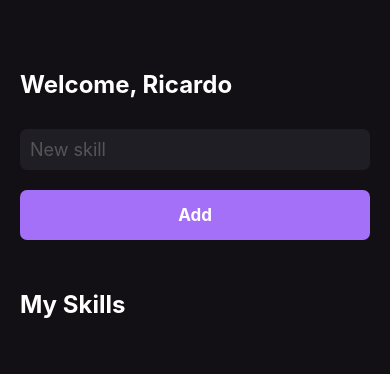
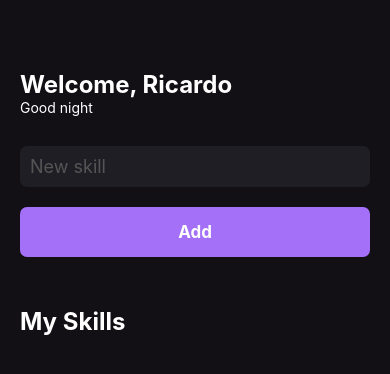
Before and after one commit to ricardoazeredo/Ignite-MySkills, a React Native app: screen / in a window 390 px wide. Shown: the top 374 px of the page. Built offline with nearby package versions, Linux system fonts and the light colour scheme.

Commit message:
Creating Gretting message with useEffect

```diff
--- a/src/pages/Home.js
+++ b/src/pages/Home.js
@@ -16,10 +16,25 @@ import { SkillCard } from '../components/SkillCard';
 export function Home() {
   const [newSkill, setNewSkill ] = useState('');
   const [ mySkills , setMySkills ] = useState([]);
+  const [ gretting, setGretting] = useState('');
 
   function handleAddNewSkill() {
     setMySkills(oldState => [...oldState, newSkill]);
   }
+
+  useEffect(() => {
+
+    const currentHour = new Date().getHours();
+    console.log(currentHour);
+    if(currentHour < 12){
+      setGretting('Good Morning');
+    }
+    else if(currentHour >= 12 && currentHour < 18){
+      setGretting('Good afternoon');
+    } else {
+      setGretting('Good night');
+    }
+  }, []);
 
   return (
     <View style={styles.container}>
@@ -27,6 +42,10 @@ export function Home() {
         backgroundColor='#121015'
       />
       <Text style={styles.title}>Welcome, Ricardo</Text>
+
+      <Text style={styles.grettings}>
+        {gretting}
+      </Text>
 
       <TextInput
         style={styles.input}
@@ -73,6 +92,8 @@ const styles = StyleSheet.create({
     marginTop: 30,
     borderRadius: 7
   },
-
+  grettings: {
+    color: '#FFF',
+  }
 
 });
```
